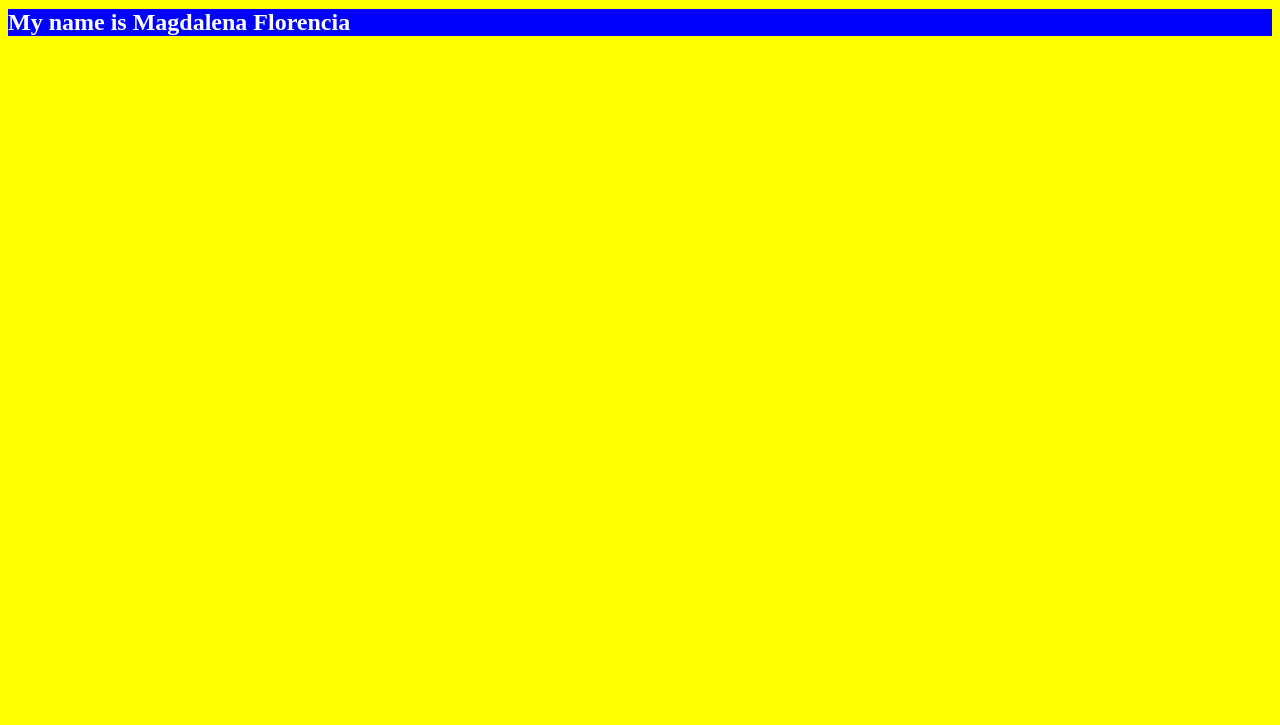
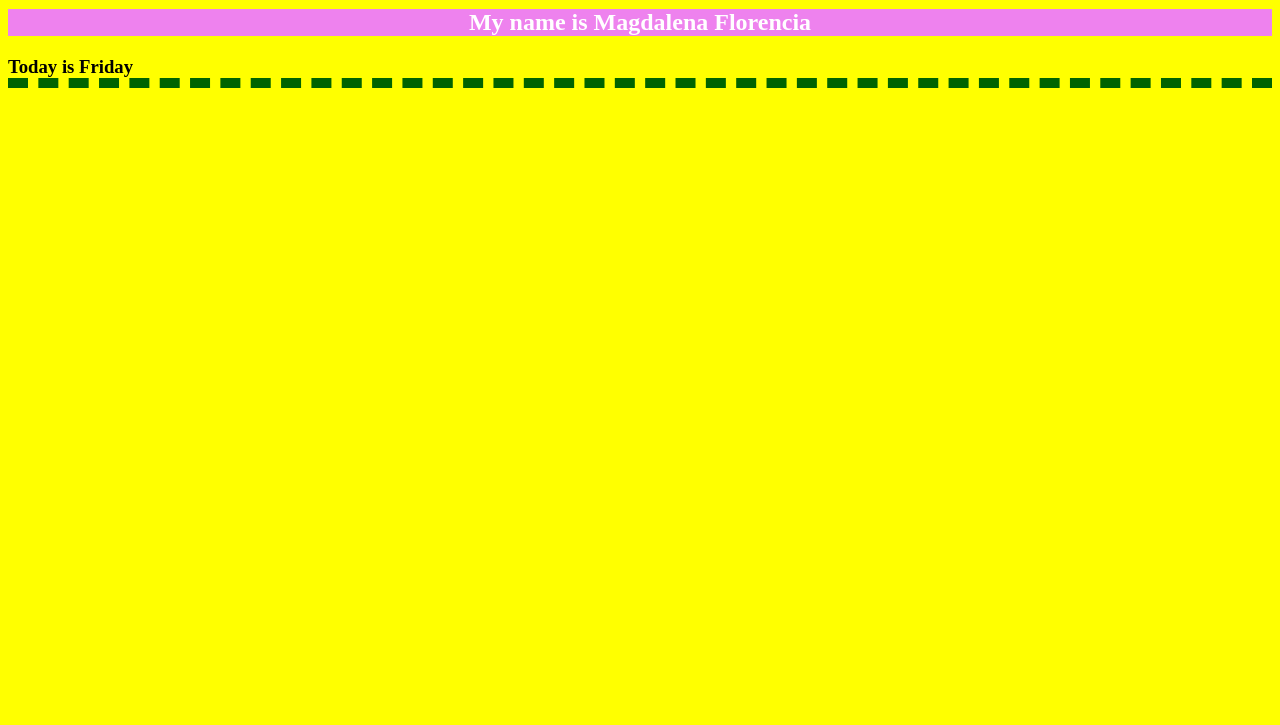
Before and after one commit to magdalenaflo/web1, a plain HTML site: page learncss.html in a window 1280 px wide. Shown: the part 75-800 px from the top of the page. Drawn offline with Linux system fonts and the light colour scheme.

Commit message:
added id and class selectors

```diff
--- a/learncss.html
+++ b/learncss.html
@@ -11,13 +11,21 @@
                 background-color: yellow;
             }
             h2 {
-                background-color: blue; color: white;
+                background-color: violet;
+                color: white;
+            }
+            #today {
+                border-bottom: 10px dashed darkgreen;
+            }
+            .center {
+                text-align: center;
             }
         </style>
     </head>
     <body>
         <!-- Inline CSS -->
         <h1 style="color: red; text-align: center;">Learning CSS is Fun!</h1>
-        <h2>My name is Magdalena Florencia</h2>
+        <h2 class="center">My name is Magdalena Florencia</h2>
+        <h3 id="today">Today is Friday</h3>
     </body>
 </html>
```
